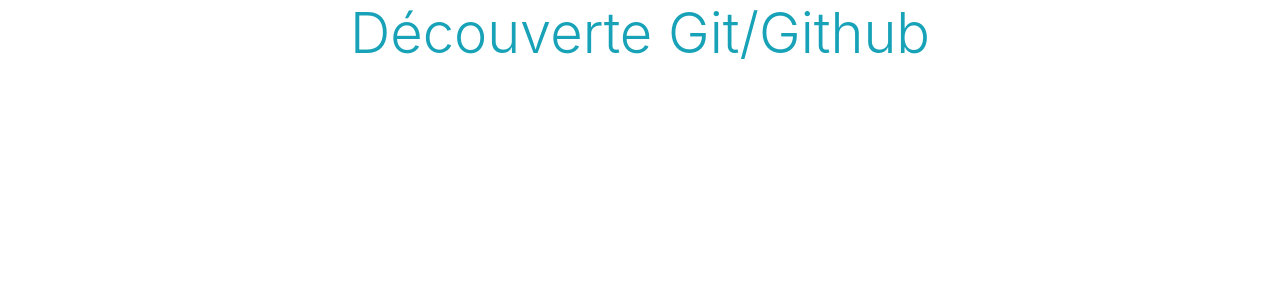
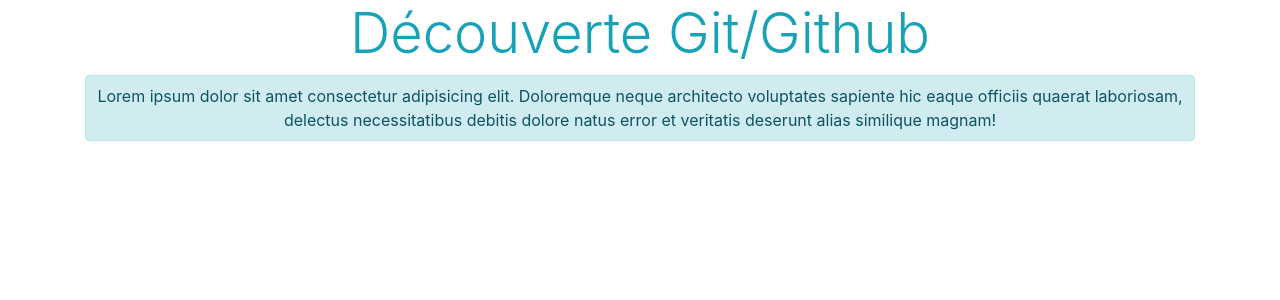
Before and after one commit to williamcostaweb/MonSite, a PHP site: page / in a window 1280 px wide. Shown: the top 300 px of the page. Run offline with PHP 8.4, Linux system fonts and the light colour scheme.

Commit message:
Ajout de paragraphe

```diff
--- a/index.php
+++ b/index.php
@@ -10,6 +10,7 @@
 <body>
     <div class="container">
         <h1 class="display-4 text-center text-info">Découverte Git/Github</h1>
+        <p class="alert alert-info p-2 text-center">Lorem ipsum dolor sit amet consectetur adipisicing elit. Doloremque neque architecto voluptates sapiente hic eaque officiis quaerat laboriosam, delectus necessitatibus debitis dolore natus error et veritatis deserunt alias similique magnam!</p>
     </div>
 </body>
 </html>
```
